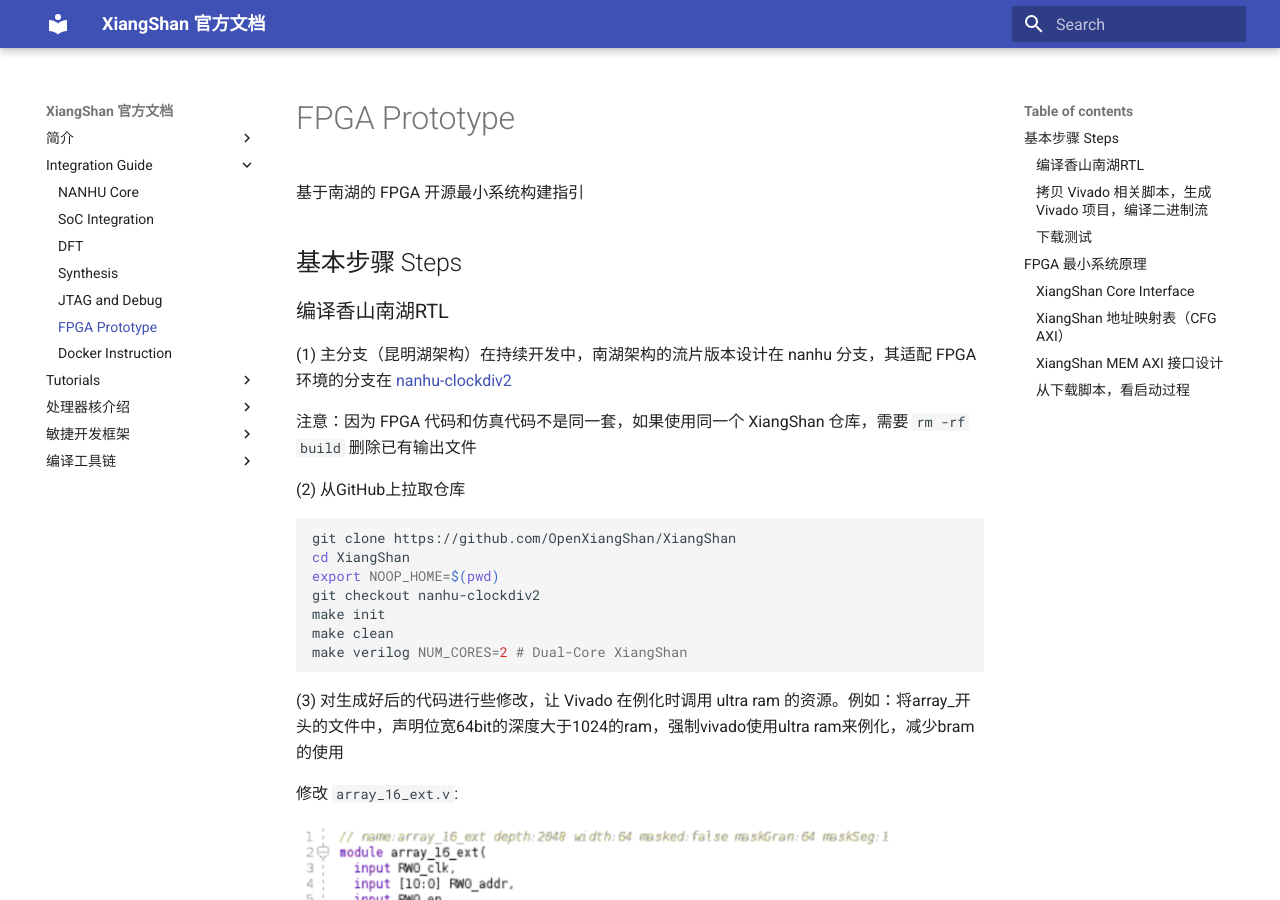
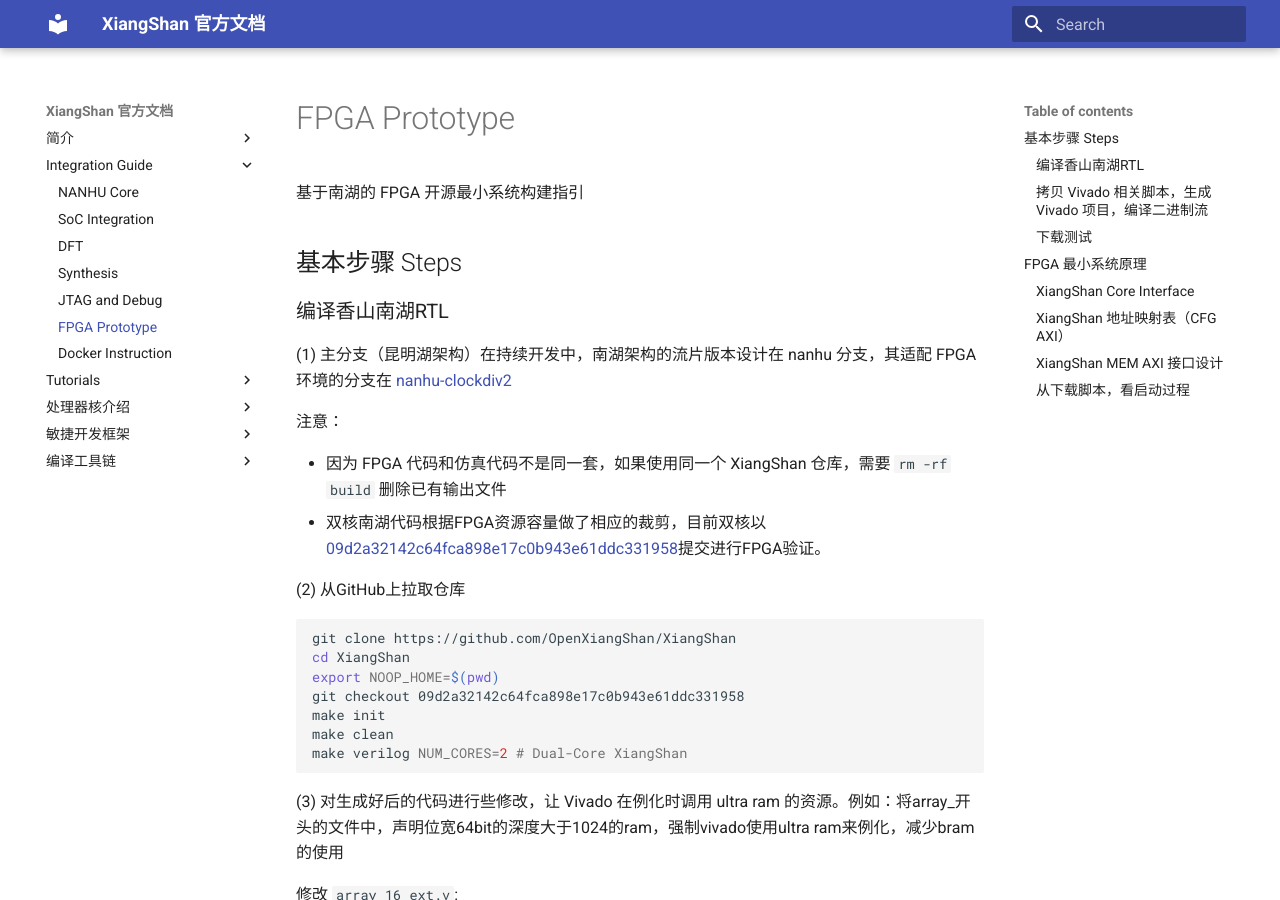
Before and after one commit to OpenXiangShan/XiangShan-doc, an MkDocs documentation site: the page built from docs/integration/fpga.md, in a window 1280 px wide and 900 px high. Built offline with MkDocs 1.6.1 and Material for MkDocs 9.7.7, drawn with Linux system fonts in a browser that asks for light colours.

Commit message:
Update NANHU FPGA and Docker doc (#68)
* added a file introduce how to use docker image build txt file
* fixed the line issue and github link issue
* update the instrction of generate the Xiangshan RTL code. For the old
version will cause the error by short of FPGA logic resource.

Signed-off-by: xianfeili <lixianfei@bosc.ac.cn>

```diff
--- a/docs/integration/fpga.md
+++ b/docs/integration/fpga.md
@@ -8,7 +8,12 @@
 
 (1) 主分支（昆明湖架构）在持续开发中，南湖架构的流片版本设计在 nanhu 分支，其适配 FPGA 环境的分支在 [nanhu-clockdiv2](https://github.com/OpenXiangShan/XiangShan/tree/nanhu-clockdiv2)
 
-注意：因为 FPGA 代码和仿真代码不是同一套，如果使用同一个 XiangShan 仓库，需要 `rm -rf build` 删除已有输出文件
+注意：
+
+* 因为 FPGA 代码和仿真代码不是同一套，如果使用同一个 XiangShan 仓库，需要 `rm -rf build` 删除已有输出文件
+* 双核南湖代码根据FPGA资源容量做了相应的裁剪，目前双核以[09d2a32142c64fca898e17c0b943e61ddc331958](https://github.com/OpenXiangShan/XiangShan/commit/09d2a32142c64fca898e17c0b943e61ddc331958)提交进行FPGA验证。
+
+
 
 (2) 从GitHub上拉取仓库
 
@@ -16,7 +21,7 @@
 git clone https://github.com/OpenXiangShan/XiangShan
 cd XiangShan
 export NOOP_HOME=$(pwd)
-git checkout nanhu-clockdiv2
+git checkout 09d2a32142c64fca898e17c0b943e61ddc331958
 make init
 make clean
 make verilog NUM_CORES=2 # Dual-Core XiangShan
```
